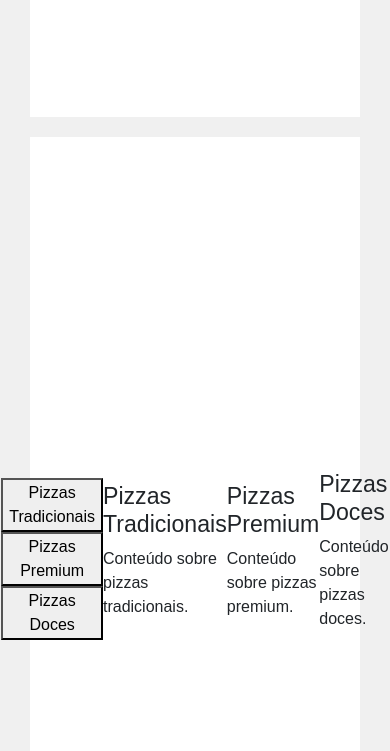
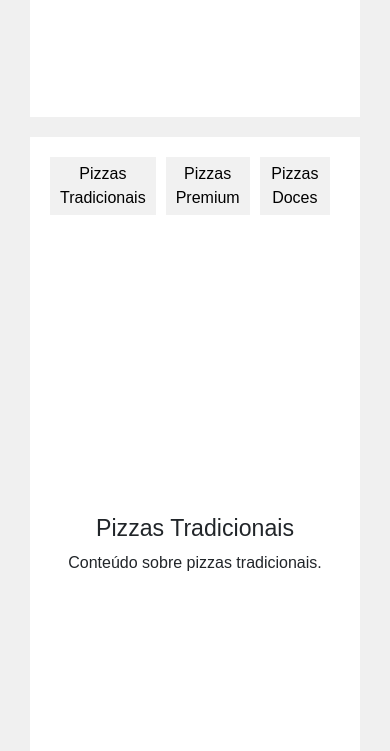
Before and after one commit to Dags0n/cardapio-pizzaria, a plain HTML site: page index.html in a window 390 px wide. Shown: the part 349-1100 px from the top of the page. Drawn offline with nearby package versions, Linux system fonts and the light colour scheme.

Commit message:
feat: estiliza tabs

```diff
--- a/style.css
+++ b/style.css
@@ -47,8 +47,7 @@ nav {
 #div-cardapio {
   background-color: white;
   display: flex;
-  justify-content: center;
-  align-items: center;
+  flex-direction: column;
   height: 100vh;
   padding: 20px;
 }
@@ -59,17 +58,53 @@ nav {
   align-items: center;
 }
 
+.tabs {
+  display: flex;
+  justify-content: center;
+  margin-bottom: 300px;
+}
+
+.tab-link {
+  padding: 10px 20px;
+  cursor: pointer;
+  background-color: #f1f1f1;
+  border: none;
+  margin-right: 10px;
+}
+
+.tab-link.active {
+  background-color: #ddd;
+}
+
+.tab-content {
+  display: none;
+  overflow: hidden;
+  max-height: 0;
+  opacity: 0;
+}
+
+.tab-content.active {
+  display: block;
+  text-align: center;
+  max-height: 1000px;
+  opacity: 1;
+}
+
 @media (max-width: 768px) {
   #img-logo {
       width: 150px;
   }
 
   #h1-inicio {
-      font-size: 28px;
+      font-size: 24px;
   }
 
   #p-inicio {
-      font-size: 16px;
+      font-size: 14px;
+  }
+
+  .tab-link {
+    padding: 5px 10px;
   }
 }
 
@@ -86,4 +121,8 @@ nav {
       font-size: 11px;
       margin-top: 20px;
   }
+
+  .tab-link {
+    padding: 5px 10px;
+  }
 }
```
